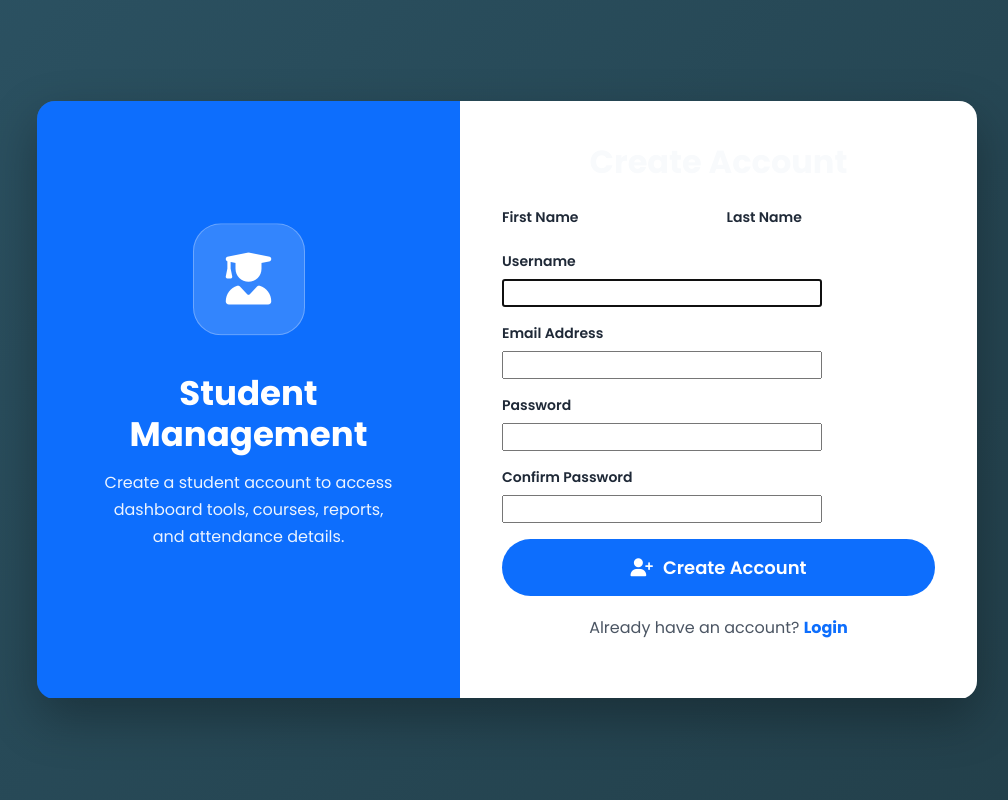
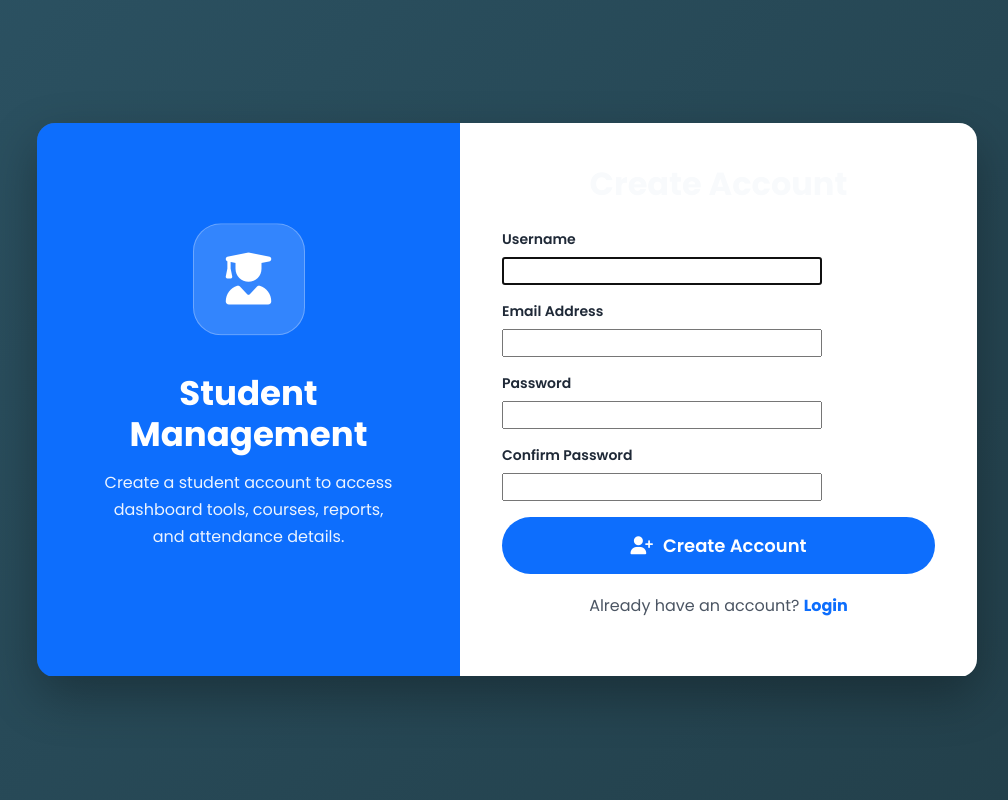
Before and after one commit to anaypatel8874/student-management-system, a Django app: page /register/ in a window 1280 px wide. Shown: the whole page, without its empty margins (133-1141 px from the left). Run offline with Django 5.2, Linux system fonts and the light colour scheme.

Commit message:
Update register page UI

```diff
--- a/accounts/templates/accounts/register.html
+++ b/accounts/templates/accounts/register.html
@@ -38,18 +38,6 @@
                 {% endif %}
 
                 <div class="form-row">
-
-                    <div class="field-box">
-                        <label for="{{ form.first_name.id_for_label }}">First Name</label>
-                        {{ form.first_name }}
-                        {{ form.first_name.errors }}
-                    </div>
-
-                    <div class="field-box">
-                        <label for="{{ form.last_name.id_for_label }}">Last Name</label>
-                        {{ form.last_name }}
-                        {{ form.last_name.errors }}
-                    </div>
 
                 </div>
 
```
